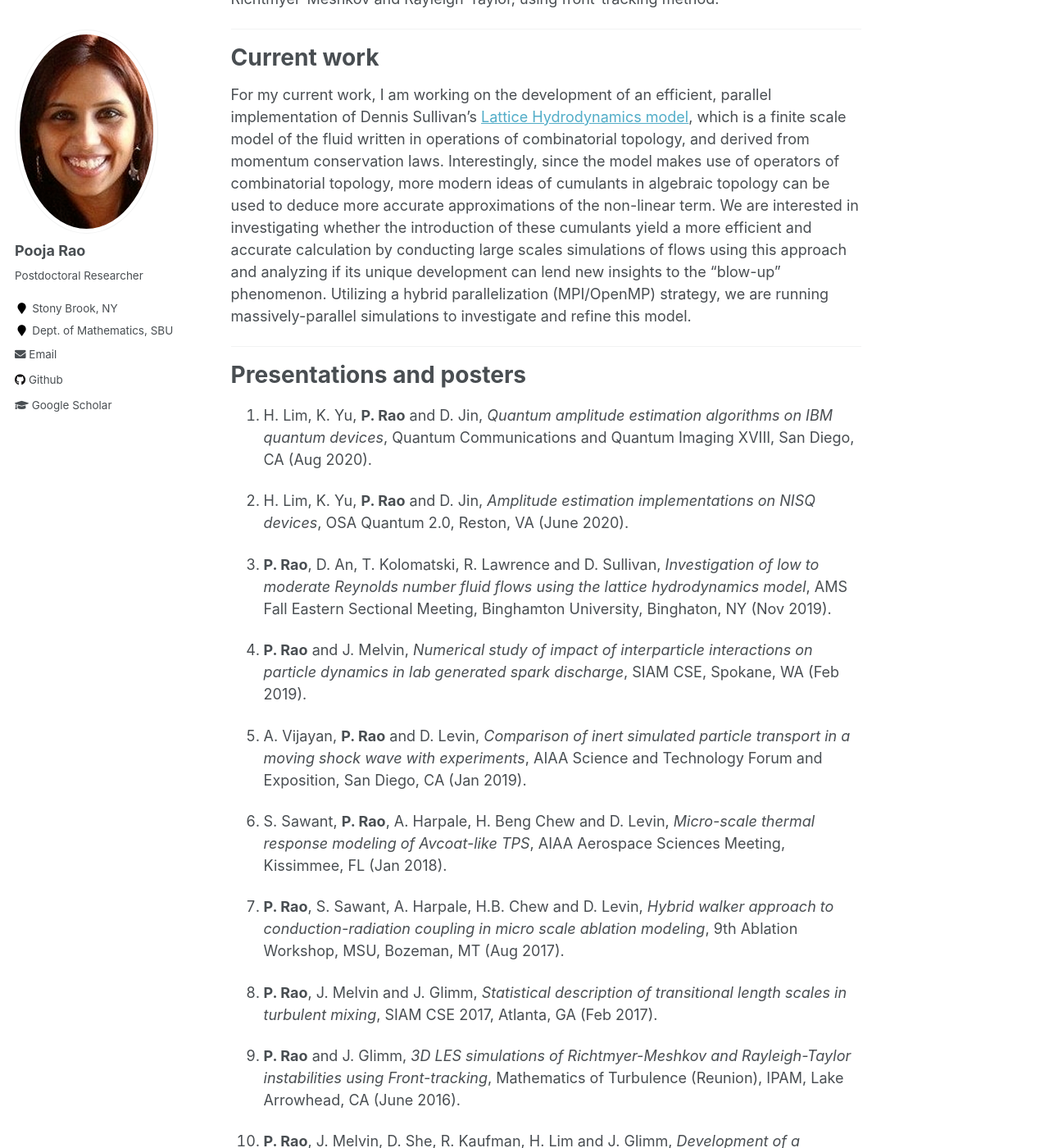
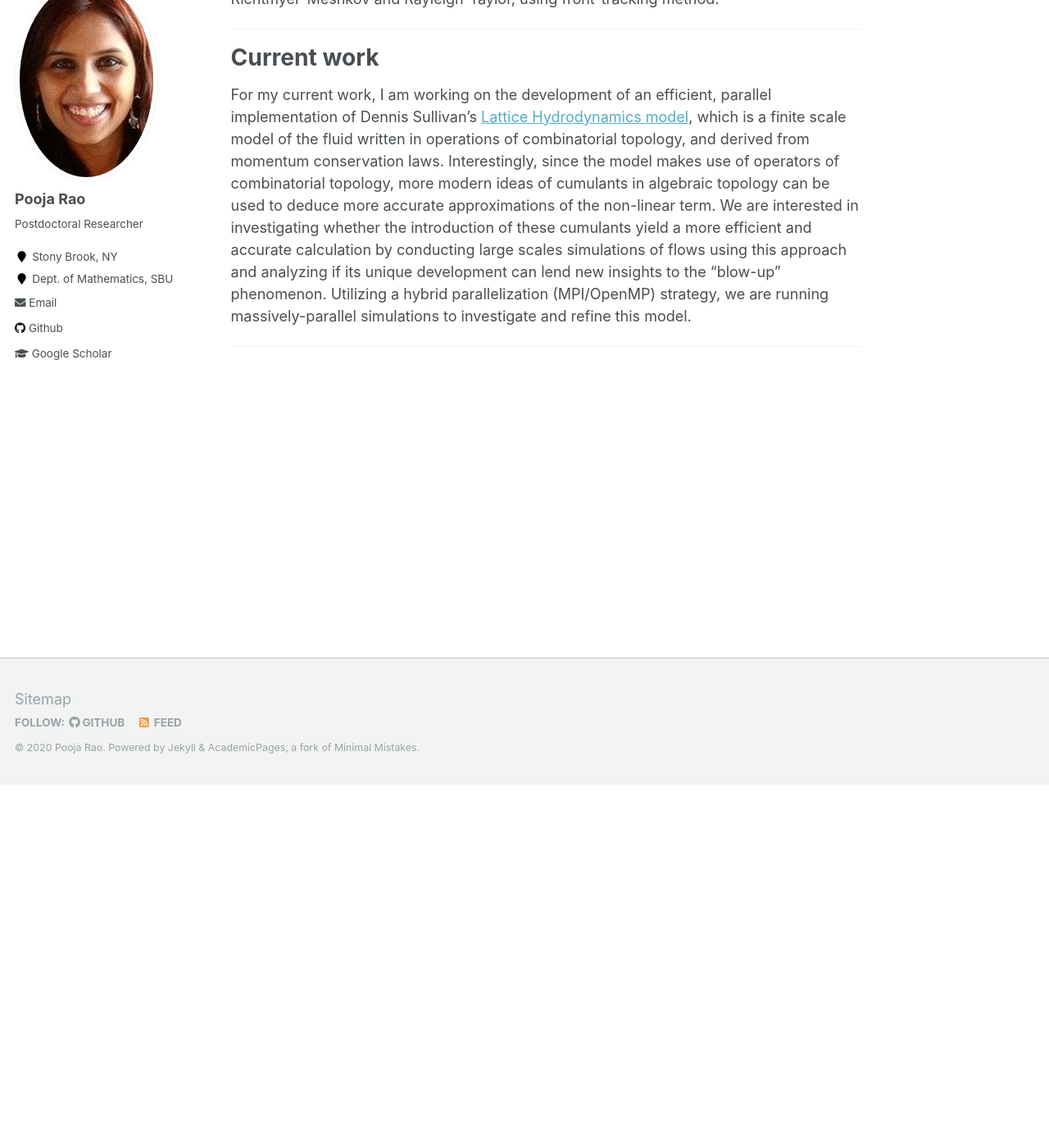
Before and after one commit to poojarao8/poojarao8.github.io, a Jekyll site: the page built from _pages/about.md, in a window 1280 px wide and 1400 px high, scrolled down 442 px. Shown: the whole window at 82% size. Built offline with Jekyll 4.4.1, drawn with Linux system fonts in a browser that asks for light colours; some of the changed text lies outside the part shown.

Commit message:
Added workshops and talks.

```diff
--- a/_data/navigation.yml
+++ b/_data/navigation.yml
@@ -12,8 +12,8 @@
   #- title: "Outreach"
     #url: /outreach/
 
-  #- title: "Workshops"
-    #url: /workshops/
+  - title: "Workshops"
+    url: /workshops/
 
   #- title: "CV"
     #url: /cv/
--- a/_pages/about.md
+++ b/_pages/about.md
@@ -19,37 +19,3 @@
 For my current work, I am working on the development of an efficient, parallel implementation of Dennis Sullivan's [Lattice Hydrodynamics model](https://arxiv.org/abs/1811.00086), which is a finite scale model of the fluid written in operations of combinatorial topology, and derived from momentum conservation laws. Interestingly, since the model makes use of operators of combinatorial topology, more modern ideas of cumulants in algebraic topology can be used to deduce more accurate approximations of the non-linear term. We are interested in investigating whether the introduction of these cumulants yield a more efficient and accurate calculation by conducting large scales simulations of flows using this approach and analyzing if its unique development can lend new insights to the “blow-up” phenomenon. Utilizing a hybrid parallelization (MPI/OpenMP) strategy, we are running massively-parallel simulations to investigate and refine this model.
 
 ---
-
-# Presentations and posters
-
-14. H. Lim, K. Yu, **P. Rao** and D. Jin, *Quantum amplitude estimation algorithms on IBM quantum devices*, Quantum Communications and Quantum Imaging XVIII, San Diego, CA (Aug 2020).
-
-13. H. Lim, K. Yu, **P. Rao** and D. Jin, *Amplitude estimation implementations on NISQ devices*, OSA Quantum 2.0, Reston, VA (June 2020).
-
-12. **P. Rao**, D. An, T. Kolomatski, R. Lawrence and D. Sullivan, *Investigation of low to moderate Reynolds number fluid flows using the lattice hydrodynamics model*, AMS Fall Eastern Sectional Meeting, Binghamton University, Binghaton, NY (Nov 2019).
-
-11. **P. Rao** and J. Melvin, *Numerical study of impact of interparticle interactions on particle dynamics in lab generated spark discharge*, SIAM CSE, Spokane, WA (Feb 2019).
-
-10. A. Vijayan, **P. Rao** and D. Levin, *Comparison of inert simulated particle transport in a moving shock wave with experiments*, AIAA Science and Technology Forum and Exposition, San Diego, CA (Jan 2019).
-
-9. S. Sawant, **P. Rao**, A. Harpale, H. Beng Chew and D. Levin, *Micro-scale thermal response modeling of Avcoat-like TPS*, AIAA Aerospace Sciences Meeting, Kissimmee, FL (Jan 2018).
-
-8. **P. Rao**, S. Sawant, A. Harpale, H.B. Chew and D. Levin, *Hybrid walker approach to conduction-radiation coupling in micro scale ablation modeling*, 9th Ablation Workshop, MSU, Bozeman, MT (Aug 2017).
-
-7. **P. Rao**, J. Melvin and J. Glimm, *Statistical description of transitional length scales in turbulent mixing*, SIAM CSE 2017, Atlanta, GA (Feb 2017).
-
-6. **P. Rao** and J. Glimm, *3D LES simulations of Richtmyer-Meshkov and Rayleigh-Taylor instabilities using Front-tracking*, Mathematics of Turbulence (Reunion), IPAM, Lake Arrowhead, CA (June 2016).
-
-5. **P. Rao**, J. Melvin, D. She, R. Kaufman, H. Lim and J. Glimm, *Development of a hydrodynamic code cFluid (FT/LES/SGS) for turbulent transport applications*, Scientista Foundation, New York City (Oct 2015).
-
-4. **P. Rao**, J. Melvin, R. Kaufman, H. Lim, J. Glimm and D.H. Sharp, *Numerical Study of Turbulent Transport at High Reynolds number in Richtmyer-Meshkov Instability*, American Physical Society, San Antonio, TX (March 2015).
-
-3. **P. Rao**, J. Melvin, R. Kaufman, H. Lim, W. Hu, J. Glimm and D.H. Sharp, *Turbulent transport coefficients in Richtmyer-Meshkov instability using FT/LES/SGS*, Shanks workshop on Mathematics of Fluid Dynamics, Vanderbilt University, Nashville, TN (Feb 2015).
-
-2. **P. Rao**, C. Caulfield and J.D. Gibbon, *Non-linear depletion in homogeneous buoyancy driven turbulence*, Culminating workshop, Mathematics of Turbulence, Lake Arrowhead, CA (Dec 2014).
-
-1. **P. Rao** and J. Glimm, *Turbulent mixing in Richtmyer-Meshkov instability in an ICF like geometry*, Mathematics of Turbulence, Institute of Pure and Applied Math, UCLA (Oct 2014).
-
----
-
-# Workshops attended
```
Also changed, not shown: _pages/talks.md (+1 -1 lines), _pages/workshops.html (deleted, +0 -12 lines), _pages/workshops.md (added, +32 -0 lines).
